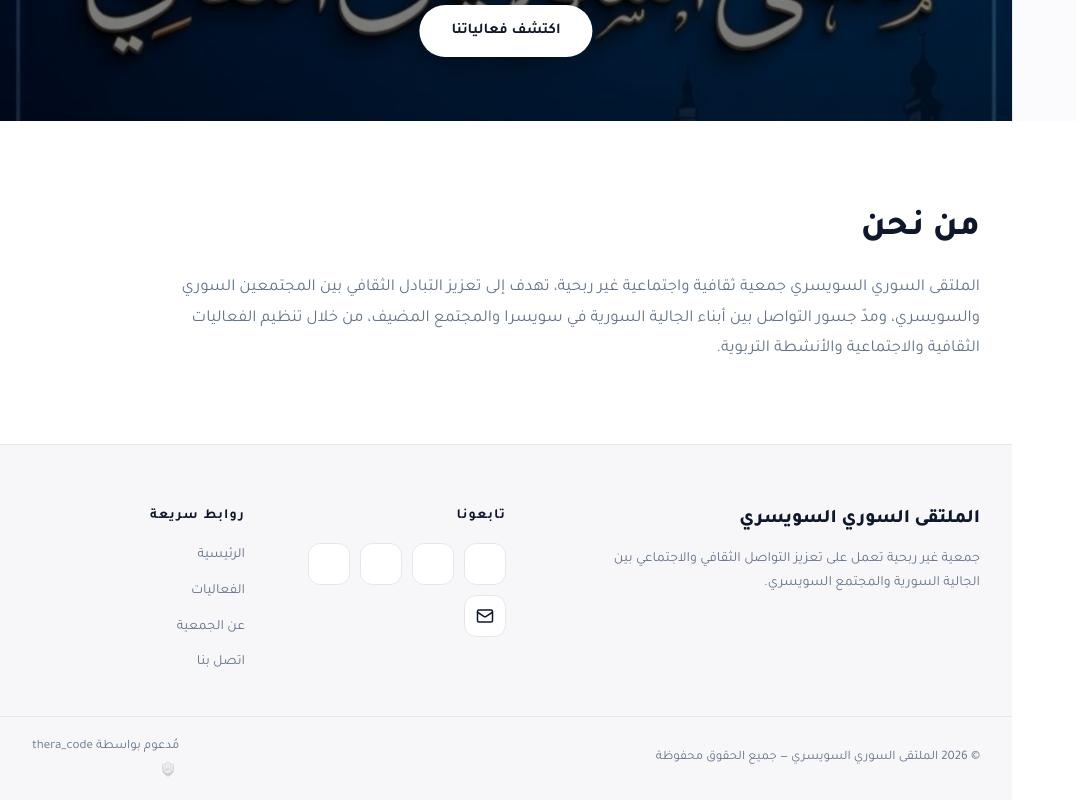
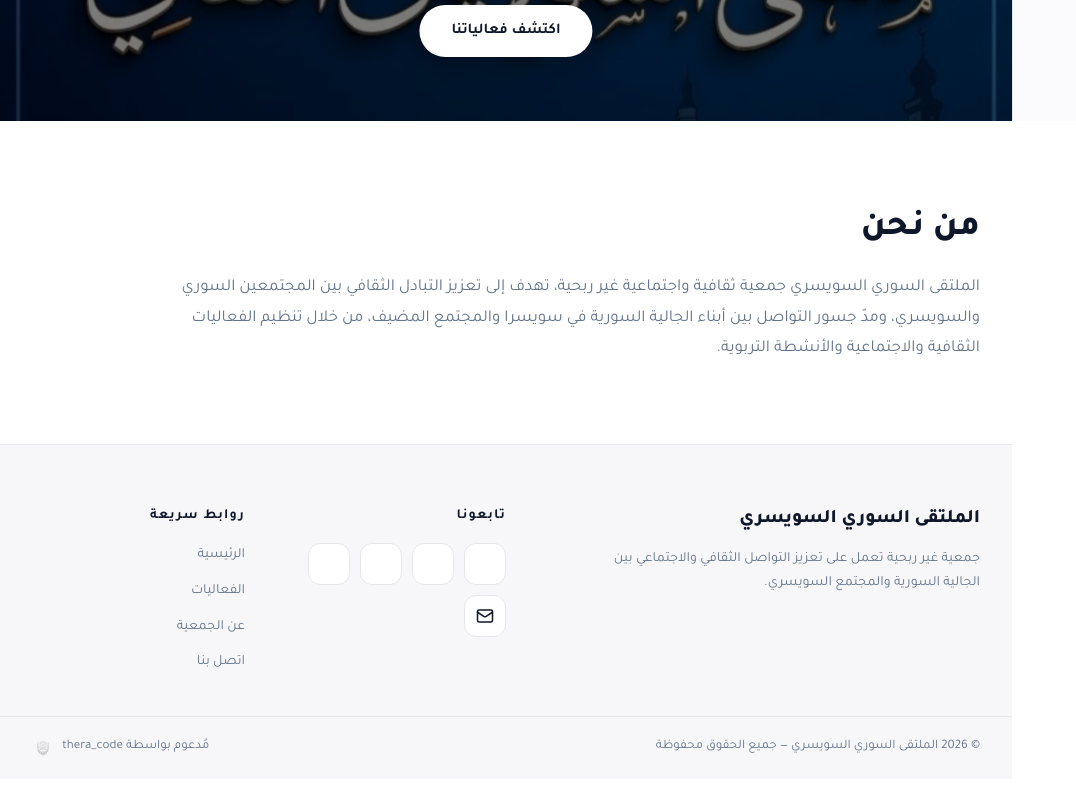
Before and after one commit to thera-code/RencontreSyrienne-Suisse, a plain HTML site: page index.html in a window 1280 px wide. Shown: the part 679-1479 px from the top of the page, without its empty margins (0-1076 px from the left). After the commit the page ends 1458 px from the top, so only its background shows below. Drawn offline with nearby package versions, Linux system fonts and the light colour scheme.

Commit message:
Update style.css
powered by + thera_code + [logo]

```diff
--- a/assets/css/style.css
+++ b/assets/css/style.css
@@ -583,19 +583,37 @@ ul { list-style: none; }
 .powered-by {
   display: inline-flex;
   align-items: center;
+  white-space: nowrap;
+}
+
+.powered-by a {
+  display: inline-flex;
+  align-items: center;
   gap: 8px;
+  white-space: nowrap;
+  color: inherit;
+  text-decoration: none;
+}
+
+.powered-by .powered-text {
+  display: inline-block;
+  white-space: nowrap;
 }
 
 .powered-by img {
   height: 22px;
   width: auto;
+  flex-shrink: 0;
+  display: inline-block;
   opacity: 0.9;
   filter: grayscale(1);
   transition: filter 0.2s, opacity 0.2s;
 }
 
-.powered-by:hover img { filter: grayscale(0); opacity: 1; }
-
+.powered-by:hover img {
+  filter: grayscale(0);
+  opacity: 1;
+}
 /* ============================
    انتقال الوضع الداكن/الفاتح (مثلثات زجاجية)
    ============================ */
```
